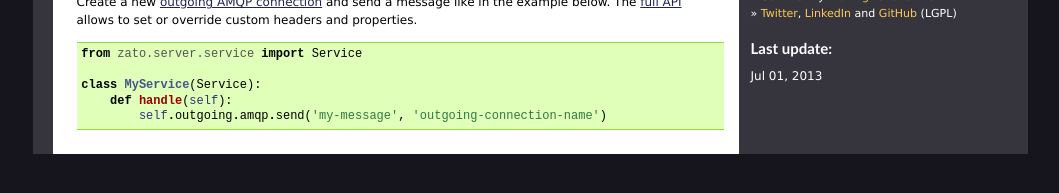
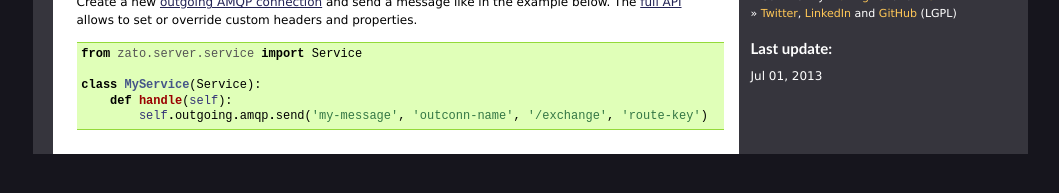
Before and after one commit to rfdiazpr/zato-docs, a Sphinx documentation site: the page built from sphinx/progguide/examples/amqp.txt, in a window 1280 px wide. Shown: the part 310-503 px from the top of the page, without its empty margins (110-1169 px from the left). Built offline with Sphinx 7.4.7, drawn with Linux system fonts in a browser that asks for light colours.

Commit message:
Fixed AMQP usage example

```diff
--- a/sphinx/progguide/examples/amqp.txt
+++ b/sphinx/progguide/examples/amqp.txt
@@ -32,4 +32,4 @@ allows to set or override custom headers and properties.
 
    class MyService(Service):
        def handle(self):
-           self.outgoing.amqp.send('my-message', 'outgoing-connection-name')
+           self.outgoing.amqp.send('my-message', 'outconn-name', '/exchange', 'route-key')
```
